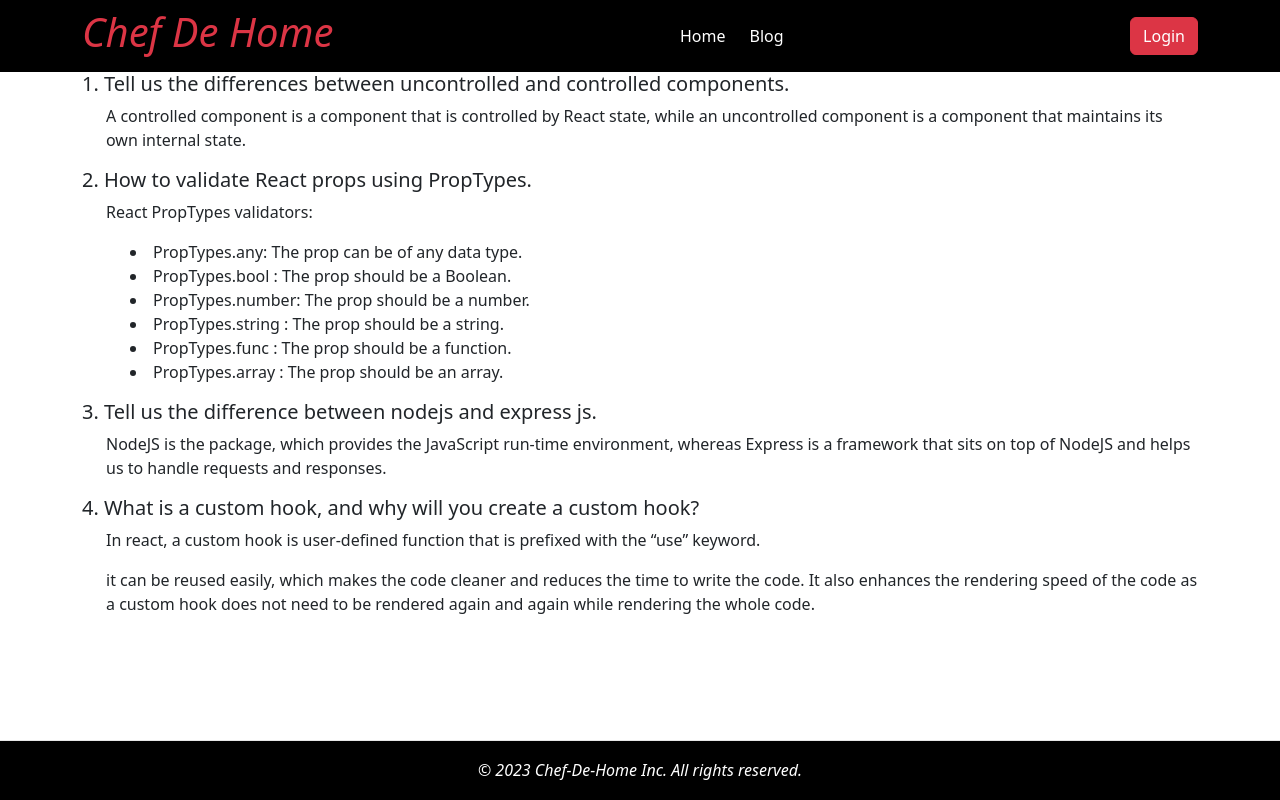
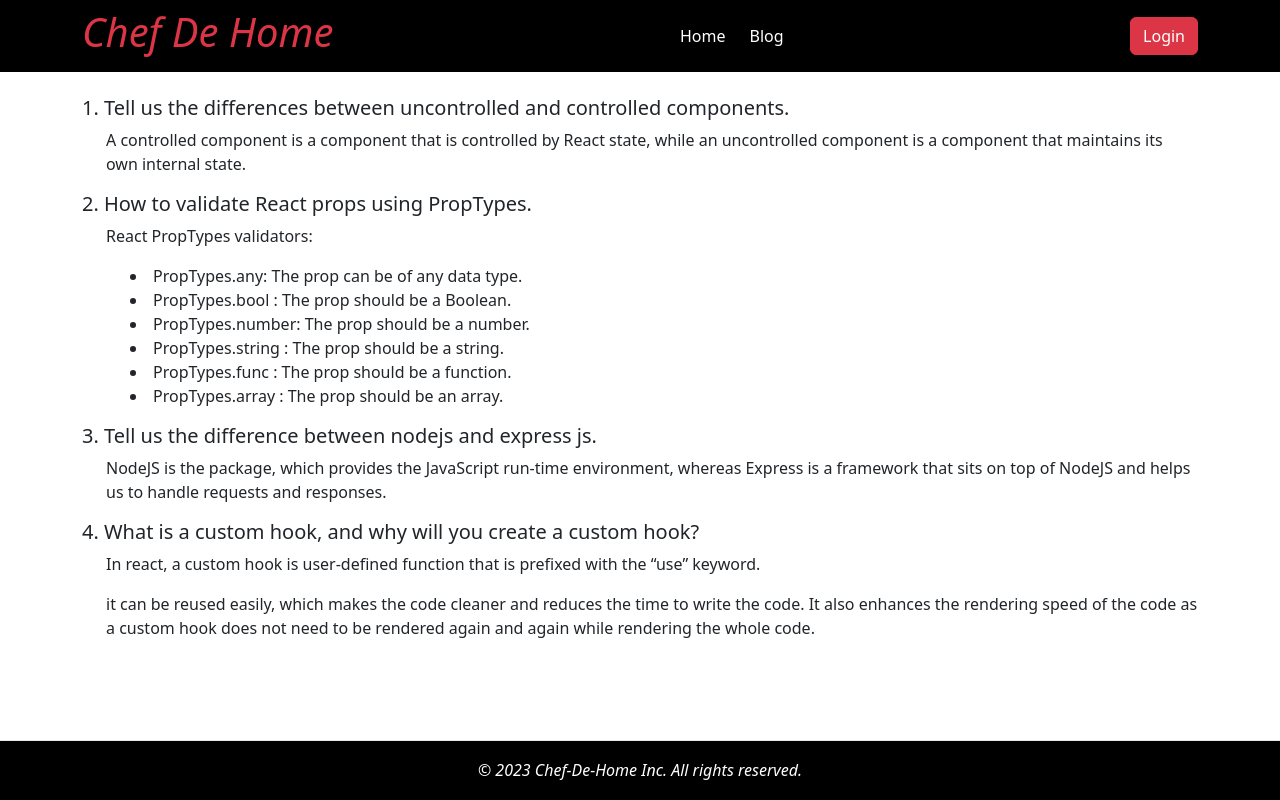
Before and after one commit to Engarif3/Chef-De-Home-Client-Side, a React (Vite) app: page /blog in a window 1280 px wide. Built offline with nearby package versions, Linux system fonts and the light colour scheme; no server answers.

Commit message:
answers added

```diff
--- a/src/Routes/Blog/Blog.jsx
+++ b/src/Routes/Blog/Blog.jsx
@@ -3,7 +3,7 @@ import { Container } from "react-bootstrap";
 
 const Blog = () => {
   return (
-    <Container className="text -center">
+    <Container className="text -center m-auto mt-4">
       <div>
         <h5>
           1. Tell us the differences between uncontrolled and controlled
```
